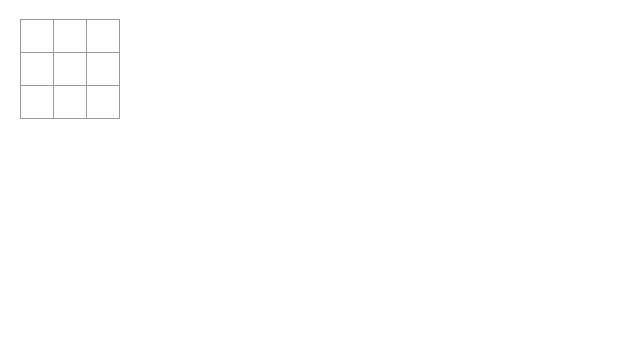
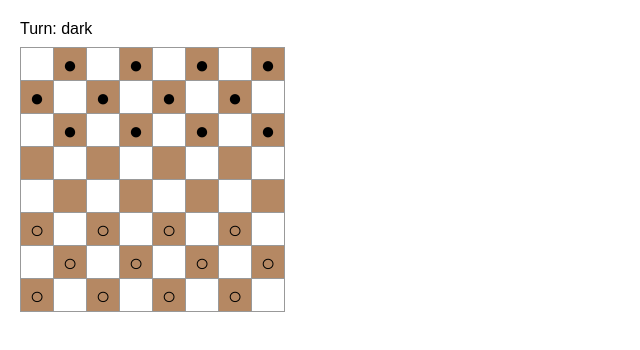
Before and after one commit to vlnach/ReactChec, a React (Create React App) app: page / in a window 1280 px wide. Shown: the top 350 px of the page, without its empty margins (0-640 px from the left). Built offline with nearby package versions, Linux system fonts and the light colour scheme.

Commit message:
Try to commit

```diff
--- a/src/App.js
+++ b/src/App.js
@@ -1,39 +1,138 @@
 import { useState } from "react";
 
-function Square({ value, onSquareClick }) {
+const N = 8; // размер доски 8x8
+
+// вспомогательные функции
+/** индекс в массиве по координатам */
+const getIndexByRowCol = (r, c) => r * N + c; //
+const getRowColumnByIndex = (i) => [Math.floor(i / N), i % N]; // координаты по индексу в массиве
+const isDarkCell = (r, c) => (r + c) % 2 === 1; // черная клетка = могут стоять шашки, на белой нельзя
+
+// компоненты
+
+function Square({ value, onSquareClick, dark, selected, hint }) {
+  let className = "square";
+  if (dark) className += " square--dark";
+  if (selected) className += " square--selected";
+  if (hint) className += " square--hint";
+
   return (
-    <button className="square" onClick={onSquareClick}>
-      {value}
+    <button className={className} onClick={onSquareClick}>
+      {value === "dark" ? "●" : value === "light" ? "○" : ""}
     </button>
   );
 }
 
-export default function Board() {
-  const [squares, setSquares] = useState(Array(9).fill(null));
+// вся доска
+function Board({ squares, selected, validMoves, onSelect, onMove }) {
+  return (
+    <>
+      {[...Array(N)].map((_, r) => (
+        <div className="board-row" key={r}>
+          {[...Array(N)].map((_, c) => {
+            const i = getIndexByRowCol(r, c); // индекс клетки в массиве
+            return (
+              <Square
+                key={i}
+                value={squares[i]}
+                dark={isDarkCell(r, c)}
+                selected={i === selected}
+                hint={validMoves.has(i)}
+                onSquareClick={
+                  () =>
+                    squares[i]
+                      ? onSelect(i) // клик по шашке → выбрать
+                      : onMove(i) // клик по пустой клетке → ход
+                }
+              />
+            );
+          })}
+        </div>
+      ))}
+    </>
+  );
+}
 
-  function handleClick(i) {
-    const nextSquares = squares.slice();
-    nextSquares[i] = "X";
-    setSquares(nextSquares);
+export default function Game() {
+  const [history, setHistory] = useState([initBoard()]);
+  const [selected, setSelected] = useState(null);
+
+  const currentMove = history.length - 1;
+  const squares = history[currentMove];
+  const darkIsNext = currentMove % 2 === 0;
+  const player = darkIsNext ? "dark" : "light";
+
+  const validMoves = canMove(squares, selected, player); // допустимые ходы для выделенной шашки - можем или не можем ходить
+
+  //  клик по своей шашке - выделяем или снимаем выделение
+  function handleSelect(i) {
+    if (squares[i] === player) {
+      setSelected(i);
+    } else {
+      setSelected(null);
+    }
+  }
+  // клик по пустой клетке - если ход возможен, то делаем его
+  function handleMove(i) {
+    if (selected != null && validMoves.has(i)) {
+      const next = squares.slice();
+      next[i] = squares[selected];
+      next[selected] = null;
+      const nextHistory = [...history.slice(0, currentMove + 1), next];
+      setHistory(nextHistory);
+      setSelected(null);
+    }
   }
 
   return (
-    <>
-      <div className="board-row">
-        <Square value={squares[0]} onSquareClick={() => handleClick(0)} />
-        <Square value={squares[1]} onSquareClick={() => handleClick(1)} />
-        <Square value={squares[2]} onSquareClick={() => handleClick(2)} />
+    <div className="game">
+      <div className="game-board">
+        <div className="status">Turn: {player}</div>
+        <Board
+          squares={squares}
+          selected={selected}
+          validMoves={validMoves}
+          onSelect={handleSelect}
+          onMove={handleMove}
+        />
       </div>
-      <div className="board-row">
-        <Square value={squares[3]} onSquareClick={() => handleClick(3)} />
-        <Square value={squares[4]} onSquareClick={() => handleClick(4)} />
-        <Square value={squares[5]} onSquareClick={() => handleClick(5)} />
-      </div>
-      <div className="board-row">
-        <Square value={squares[6]} onSquareClick={() => handleClick(6)} />
-        <Square value={squares[7]} onSquareClick={() => handleClick(7)} />
-        <Square value={squares[8]} onSquareClick={() => handleClick(8)} />
-      </div>
-    </>
+    </div>
   );
 }
+
+// инициализация доски, расстановка шашек
+function initBoard() {
+  const board = Array(N * N).fill(null);
+  // расставляем темные шашки
+  for (let r = 0; r < 3; r++) {
+    for (let c = 0; c < N; c++) {
+      if (isDarkCell(r, c)) board[getIndexByRowCol(r, c)] = "dark";
+    }
+  }
+  // расставляем светлые шашки
+  for (let r = N - 3; r < N; r++) {
+    for (let c = 0; c < N; c++) {
+      if (isDarkCell(r, c)) board[getIndexByRowCol(r, c)] = "light";
+    }
+  }
+  return board;
+}
+
+/** вычисление допустимых ходов для выделенной шашки */
+function canMove(board, selected, player) {
+  if (selected == null || board[selected] !== player) return new Set();
+  const [r, c] = getRowColumnByIndex(selected);
+  const rowDelta = player === "dark" ? +1 : -1;
+  const moves = [];
+
+  for (const dc of [-1, +1]) {
+    const nr = r + rowDelta;
+    const nc = c + dc;
+    if (nr >= 0 && nr < N && nc >= 0 && nc < N) {
+      const to = getIndexByRowCol(nr, nc);
+      if (board[to] == null) moves.push(to);
+    }
+  }
+
+  return new Set(moves);
+}
--- a/src/styles.css
+++ b/src/styles.css
@@ -70,10 +70,20 @@ body {
   text-align: center;
   width: 34px;
 }
+.square--dark {
+  background: #b58863;
+}
 
+.square--selected {
+  outline: 5px solid #0057ba;
+  outline-offset: -5px;
+}
+.square--hint {
+  box-shadow: inset 0 0 0 5px rgba(0, 94, 201, 0.55);
+}
 .board-row:after {
   clear: both;
-  content: '';
+  content: "";
   display: table;
 }
 
```
